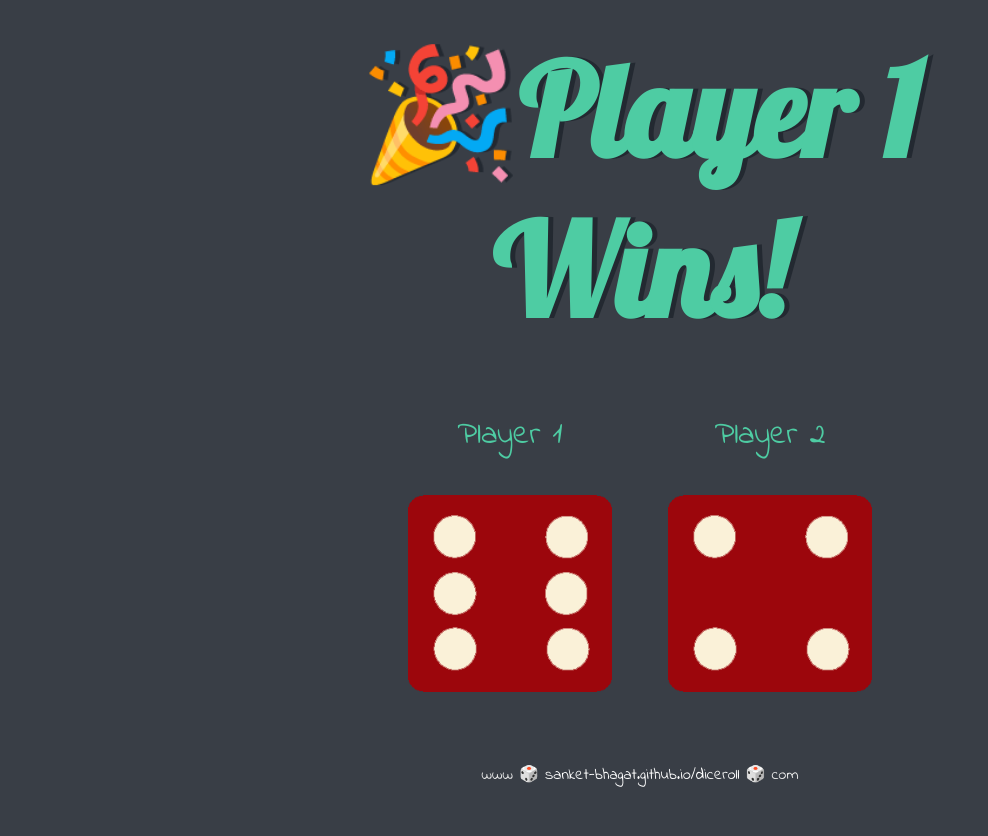
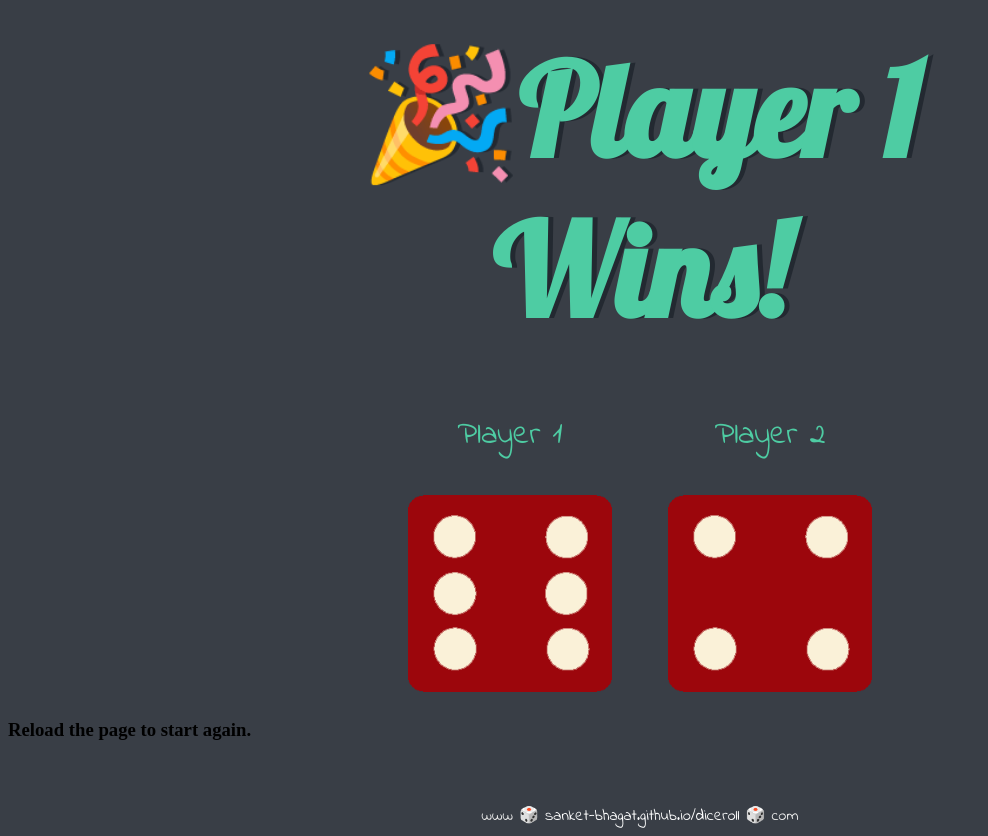
Before and after one commit to sanket-bhagat/diceroll, a plain HTML site: page index.html in a window 1280 px wide. Shown: the whole page, without its empty margins (0-988 px from the left). Before the commit the page ends 800 px from the top, so only its background shows below. Drawn offline with Linux system fonts and the light colour scheme.

Commit message:
Update index.html

```diff
--- a/index.html
+++ b/index.html
@@ -23,7 +23,7 @@
       </div>
 
     </div>
-
+    <h3>Reload the page to start again.</h3>
 
   </body>
 
```
